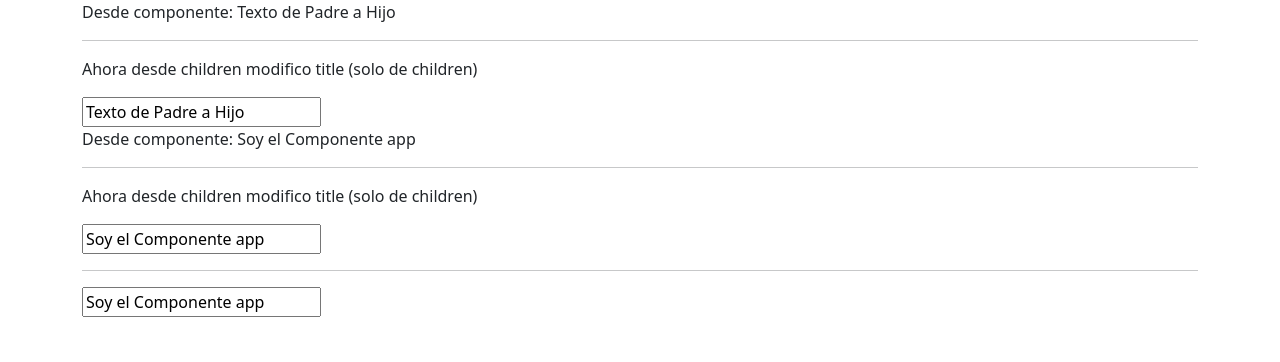
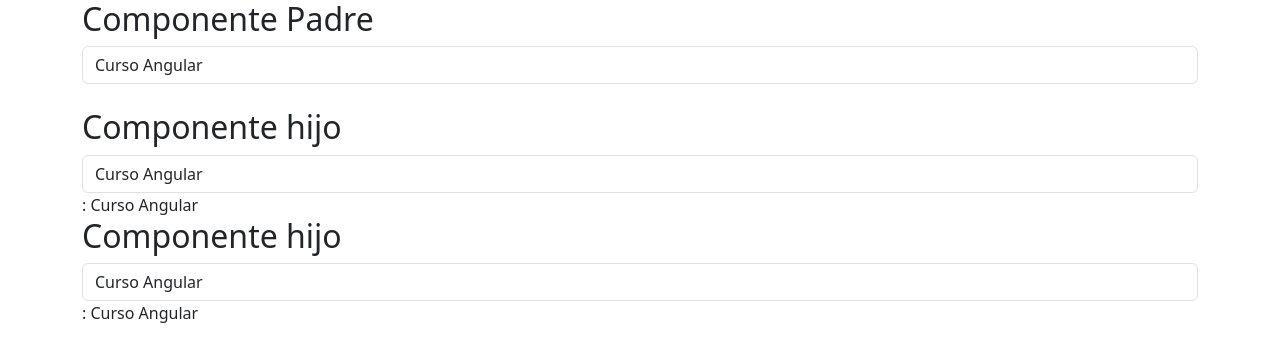
Before and after one commit to wilmarcabezas/angular-clase-01, an Angular app: page / in a window 1280 px wide. Shown: the top 362 px of the page. Built offline with nearby package versions, Linux system fonts and the light colour scheme.

Commit message:
Comunicacion Hijo a Padre

```diff
--- a/src/app/app.component.html
+++ b/src/app/app.component.html
@@ -1,7 +1,9 @@
 <div class="container">
-    <app-children title="Texto de Padre a Hijo"></app-children>
-    <br/>
-    <app-children [title]="title"></app-children>
-    <hr/>
-    <input type="text" [(ngModel)]="title">
+    <h2>Componente Padre</h2>
+    <input type="text" class="form-control mb-4" [(ngModel)]="title">
+
+    <app-children [title]="title"
+    (titleChange)="title=$event"/>
+
+    <app-children [(title)]="title"></app-children>
 </div>
--- a/src/app/app.component.ts
+++ b/src/app/app.component.ts
@@ -22,5 +22,5 @@ import { ChildrenComponent } from './children/children.component';
   styleUrl: './app.component.css'
 })
 export class AppComponent {
-  title = 'Soy el Componente app';
+  title = 'Curso Angular';
 }
--- a/src/app/children/children.component.html
+++ b/src/app/children/children.component.html
@@ -1,5 +1,2 @@
-
-Desde componente: {{ title}}
-<hr/>
-<p>Ahora desde children modifico title (solo de children)</p>
-<input type="text" [(ngModel)]="title">
+<h2>Componente hijo</h2>
+<input class="form-control" (keyup)="titlecambiado()" [(ngModel)]="title">: {{title}}
--- a/src/app/children/children.component.ts
+++ b/src/app/children/children.component.ts
@@ -1,5 +1,5 @@
 import { CommonModule } from '@angular/common';
-import { Component, Input } from '@angular/core';
+import { Component, Input, EventEmitter, Output } from '@angular/core';
 import { FormsModule } from '@angular/forms';
 
 @Component({
@@ -12,4 +12,10 @@ import { FormsModule } from '@angular/forms';
 export class ChildrenComponent {
 
   @Input() title?: string;
+  @Output() titleChange:EventEmitter<string> = new EventEmitter();
+
+  titlecambiado(){
+    console.log(this.title);
+    this.titleChange.emit(this.title);
+  }
 }
```
